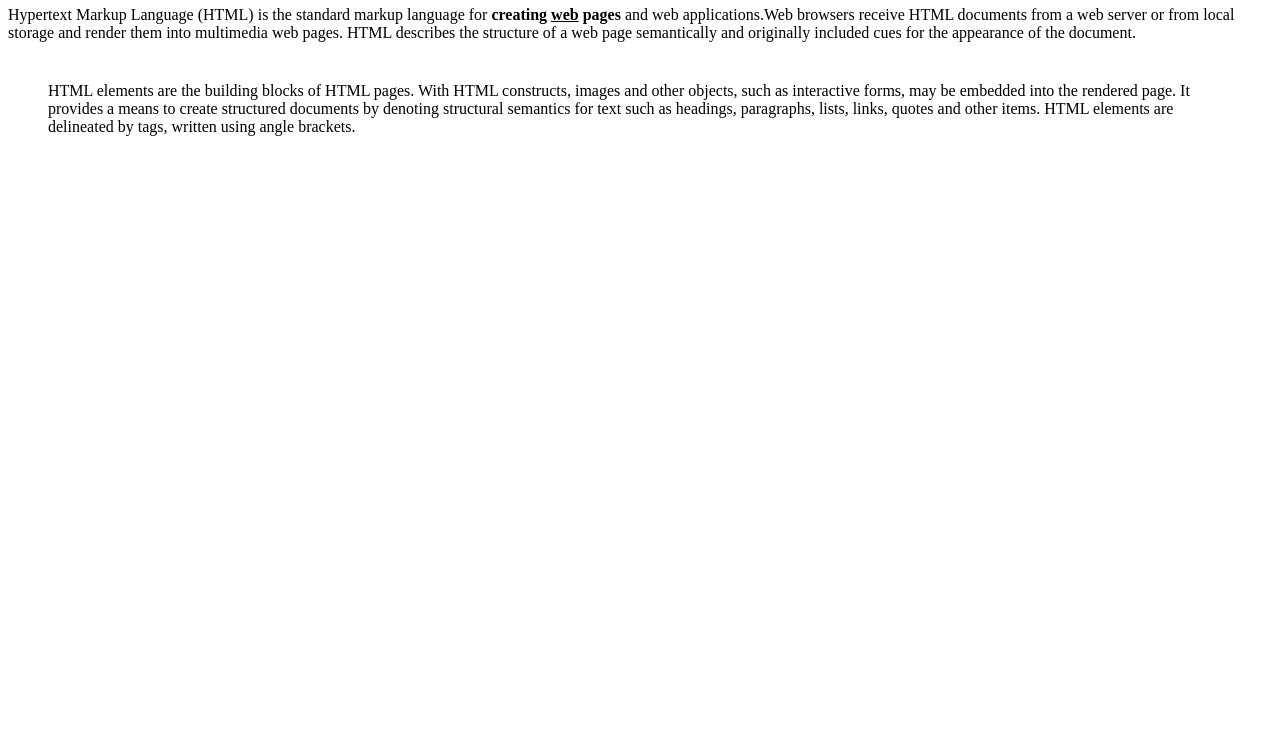
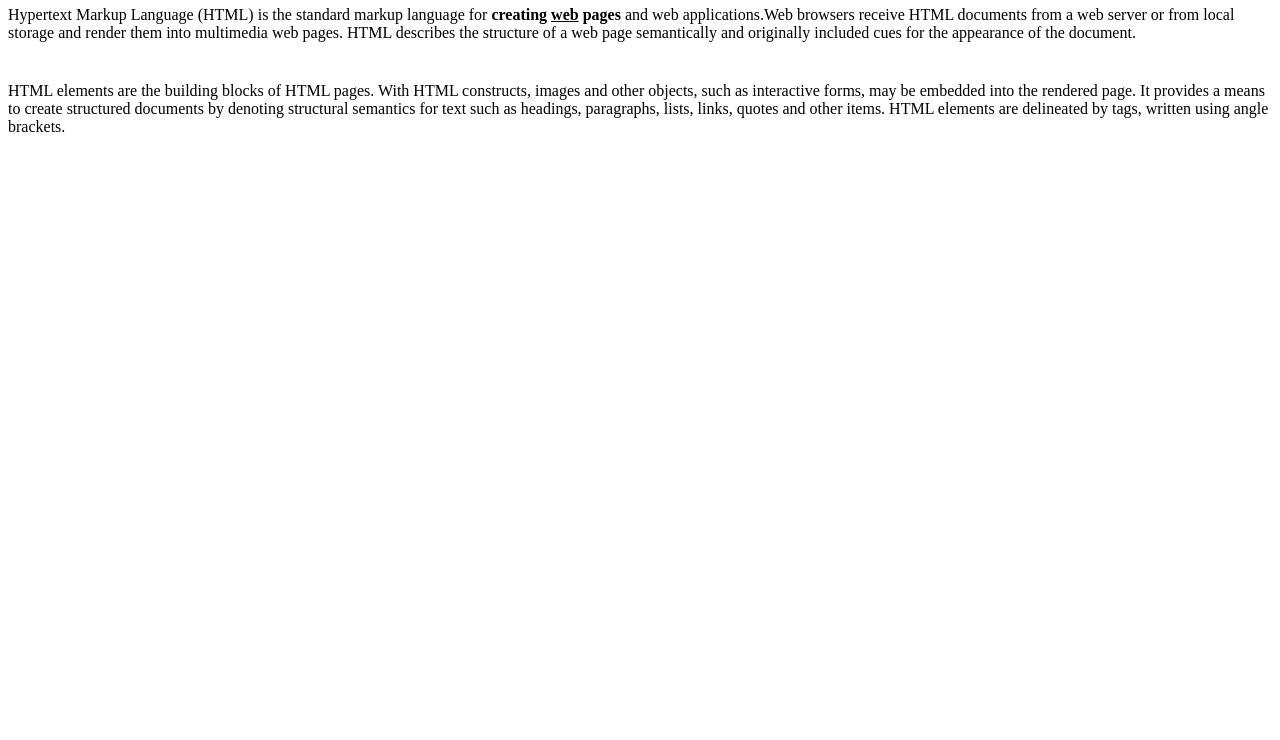
Before and after one commit to eureka3709/web1, a plain HTML site: page index.html in a window 1280 px wide. Shown: the part 60-800 px from the top of the page. Drawn offline with Linux system fonts and the light colour scheme.

Commit message:
index.html

```diff
--- a/index.html
+++ b/index.html
@@ -1,4 +1,4 @@
 <h1>HTML</h1>
 
 <p>Hypertext Markup Language (HTML) is the standard markup language for <strong>creating <u>web</u> pages</strong> and web applications.Web browsers receive HTML documents from a web server or from local storage and render them into multimedia web pages. HTML describes the structure of a web page semantically and originally included cues for the appearance of the document.</p>
-<p style="margin:40px">HTML elements are the building blocks of HTML pages. With HTML constructs, images and other objects, such as interactive forms, may be embedded into the rendered page. It provides a means to create structured documents by denoting structural semantics for text such as headings, paragraphs, lists, links, quotes and other items. HTML elements are delineated by tags, written using angle brackets.</p>
+<p style="margin-top:40px">HTML elements are the building blocks of HTML pages. With HTML constructs, images and other objects, such as interactive forms, may be embedded into the rendered page. It provides a means to create structured documents by denoting structural semantics for text such as headings, paragraphs, lists, links, quotes and other items. HTML elements are delineated by tags, written using angle brackets.</p>
```
